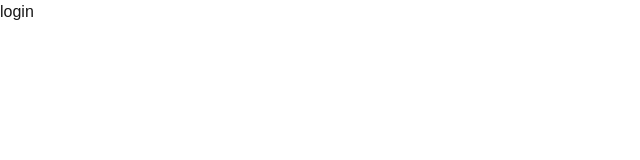
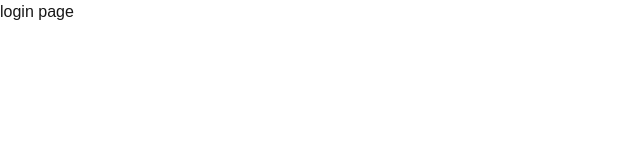
Before and after one commit to anistdnt/GUESTIFY-2.0, a Next.js app: page /login in a window 1280 px wide. Shown: the top 160 px of the page, without its empty margins (0-640 px from the left). Built offline with nearby package versions, Linux system fonts and the light colour scheme.

Commit message:
login page init

```diff
--- /dev/null
+++ b/src/app/(auth)/login/layout.tsx
@@ -0,0 +1,7 @@
+export default function Layout({children}: {children: React.ReactNode}) {
+    return (
+        <section>
+            {children}
+        </section>
+    );
+}
--- a/src/app/(auth)/login/page.tsx
+++ b/src/app/(auth)/login/page.tsx
@@ -1,11 +1,5 @@
-import React from 'react'
-
-const Login = () => {
-  return (
-    <div>
-      login
-    </div>
-  )
+export default function Page() {
+    return (
+        <div>login page</div>
+    );
 }
-
-export default Login
```
